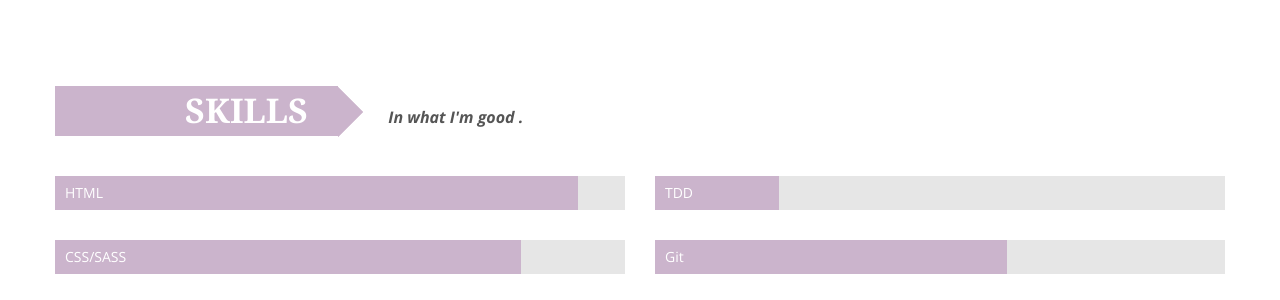
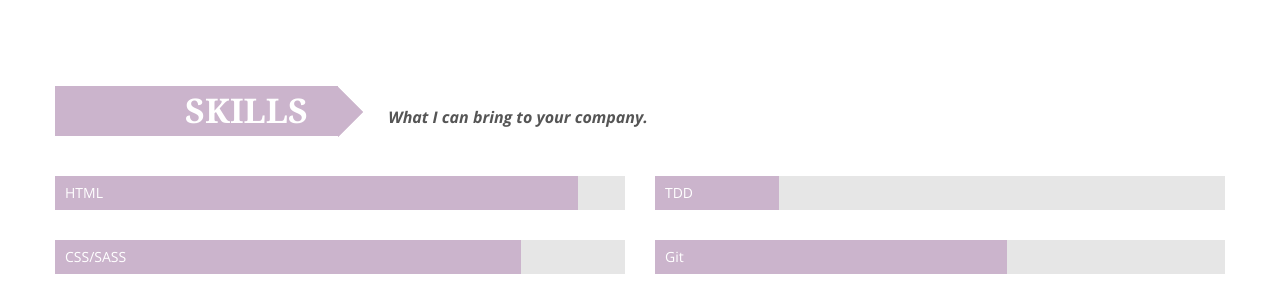
Before and after one commit to catherine-jones/catherine-jones.github.io, a Jekyll site: the page index.html, which Jekyll copies as it is, in a window 1280 px wide and 900 px high, scrolled down 982 px. Shown: the part 194-494 px from the top of the window. Built offline with Jekyll 4.4.1, drawn with Linux system fonts in a browser that asks for light colours; nearby versions of some CDN libraries; comment, search, counter and statistics services are not loaded.

Commit message:
update skills

```diff
--- a/index.html
+++ b/index.html
@@ -142,7 +142,7 @@
         <div class="title_section">
           <h1>SKILLS</h1>
           <span class="arrow_box"></span>
-                <small>In what I'm good .</small>
+          <small>What I can bring to your company.</small>
         </div>
 
         <div class="row-fluid">
@@ -166,7 +166,6 @@
             <div class="meter color nostripes">
               <span style="width: 30%"><span>Acessibility</span></span>
             </div>
-
           </div>
           <!-- End Our Skills-->
 
@@ -193,7 +192,6 @@
           </div>
           <!-- End Our Skills-->
         </div>
-
       </div>
     </section>
     <!-- End Section Area - Skills-->
```
Lines whose indentation alone changed are shown as unchanged.
